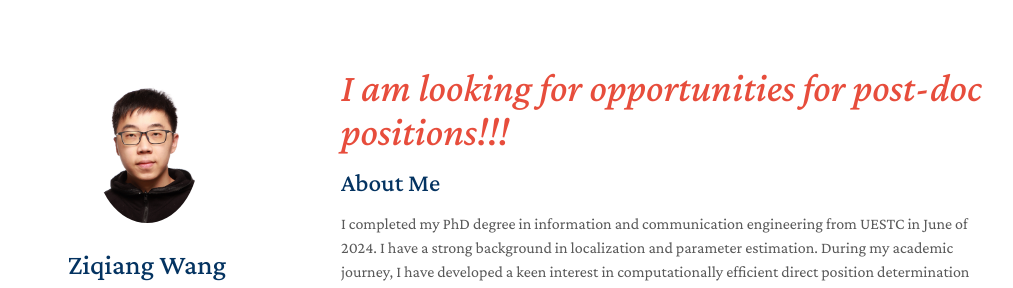
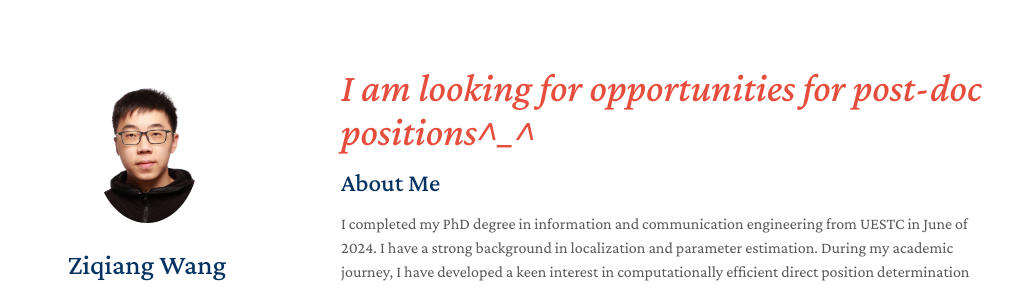
Before and after one commit to ZQiang-Wang/ZQiang-Wang.github.io, a Jekyll site: the page built from index.md, in a window 1280 px wide and 900 px high. Shown: the top 288 px of the window, without its empty margins (129-1142 px from the left). Built offline with Jekyll 4.4.1, drawn with Linux system fonts in a browser that asks for light colours; a style sheet for code colours, icons or effects is not loaded; our own code applies the rules of GitHub Pages for plain Markdown files.

Commit message:
Update index.md

```diff
--- a/index.md
+++ b/index.md
@@ -2,7 +2,7 @@
 layout: homepage
 ---
 
-## <i style="color:#e74d3c; font-size: 40px;">I am looking for opportunities for post-doc positions!!!</i>
+## <i style="color:#e74d3c; font-size: 40px;">I am looking for opportunities for post-doc positions^_^</i>
 
 
 ## About Me
```
